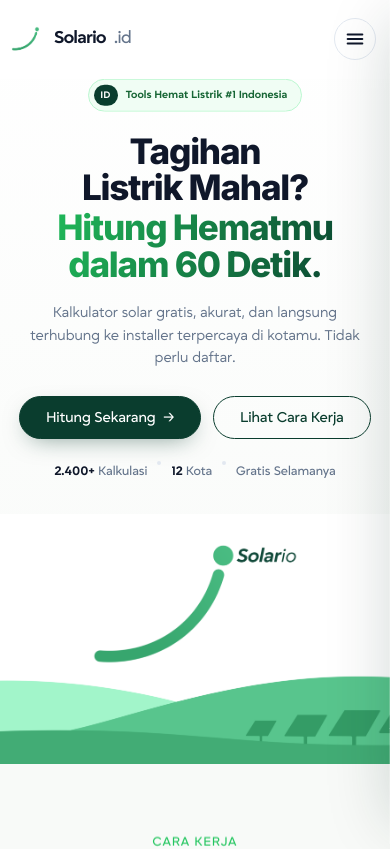
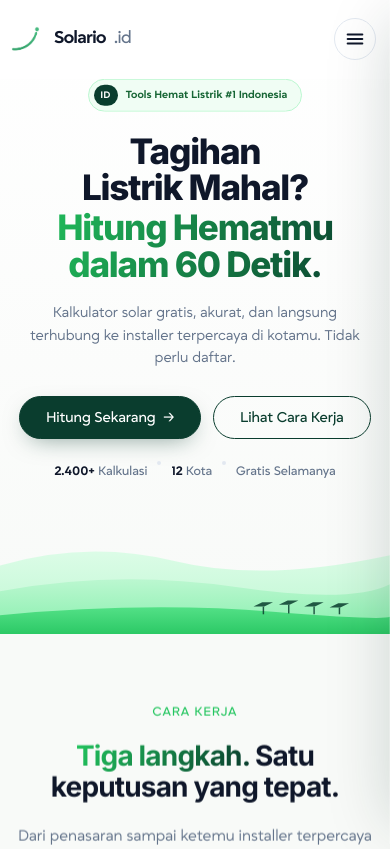
Before and after one commit to antararuang094-glitch/Solario, a Next.js app: page / in a window 390 px wide. Shown: the top 849 px of the page. Built offline with nearby package versions, Linux system fonts and the light colour scheme.

Commit message:
update tampilan

```diff
--- a/app/admin/dashboard/client.tsx
+++ b/app/admin/dashboard/client.tsx
@@ -5,7 +5,7 @@
 import { useRouter } from "next/navigation";
 import { AdminLeadTable, AdminInstallerTable } from "@/components/AdminLeadTable";
 import { Button } from "@/components/ui/button";
-import { LogOut, Sun } from "lucide-react";
+import { LogOut } from "lucide-react";
 import { cn } from "@/lib/utils";
 
 interface Lead {
@@ -64,9 +64,12 @@
       <header className="border-b border-[#e5e7eb] bg-white">
         <div className="mx-auto max-w-7xl px-4 sm:px-6 h-16 flex items-center justify-between">
           <Link href="/admin/dashboard" className="flex items-center gap-2">
-            <div className="w-8 h-8 rounded-xl bg-[#0d3b2e] flex items-center justify-center text-white">
-              <Sun className="w-4 h-4" />
-            </div>
+            <img
+              src="/solario-icon.png"
+              alt=""
+              aria-hidden="true"
+              className="w-9 h-9 object-contain -ml-1"
+            />
             <span className="font-semibold text-ink">
               Solario<span className="text-[#16a34a]">.id</span>
             </span>
--- a/app/admin/page.tsx
+++ b/app/admin/page.tsx
@@ -9,7 +9,7 @@
 import { Button } from "@/components/ui/button";
 import { Input } from "@/components/ui/input";
 import { Label, FieldError } from "@/components/ui/label";
-import { Sun, Lock } from "lucide-react";
+import { Lock } from "lucide-react";
 import { useToast } from "@/components/ui/toast";
 
 type FormData = z.infer<typeof adminLoginSchema>;
@@ -50,10 +50,13 @@
     <main className="min-h-screen flex items-center justify-center px-4 bg-surface">
       <div className="w-full max-w-sm">
         <div className="flex flex-col items-center mb-6">
-          <div className="w-12 h-12 rounded-xl bg-[#0d3b2e] flex items-center justify-center text-white">
-            <Sun className="w-6 h-6" />
-          </div>
-          <h1 className="mt-4 text-2xl font-semibold text-ink">
+          <img
+            src="/solario-icon.png"
+            alt=""
+            aria-hidden="true"
+            className="w-16 h-16 object-contain"
+          />
+          <h1 className="mt-3 text-2xl font-semibold text-ink">
             Solario<span className="text-[#16a34a]">.id</span> Admin
           </h1>
           <p className="mt-1 text-sm text-subtext">Login untuk mengelola leads dan installer</p>
--- a/app/globals.css
+++ b/app/globals.css
@@ -551,7 +551,7 @@
   50%      { transform: translateY(-4px); }
 }
 
-/* Hero image — full-bleed illustration (no crop) */
+/* Hero image — full-bleed illustration (no crop) — desktop only */
 .solario-landing .sl-hero-image-wrap {
   margin: 48px 0 0;
   width: 100%;
@@ -565,6 +565,21 @@
   height: auto;
   display: block;
   border-radius: 0;
+}
+
+/* Mobile-only hills SVG — desktop hides it */
+.solario-landing .sl-hero-hills-mobile {
+  display: none;
+  width: 100%;
+  margin-top: 40px;
+  opacity: 0;
+  transform: translateY(20px);
+  animation: sl-heroImageIn 1s var(--sl-ease) .25s forwards;
+}
+.solario-landing .sl-hero-hills-mobile svg {
+  width: 100%;
+  height: 140px;
+  display: block;
 }
 @keyframes sl-heroImageIn {
   to { opacity: 1; transform: translateY(0); }
@@ -1014,20 +1029,9 @@
   .solario-landing .sl-hero-stats .dot { margin: 0 10px; }
   .solario-landing .sl-badge { margin-bottom: 20px; font-size: 12px; }
 
-  /* Hero image: adaptive crop — show tighter/taller portrait crop */
-  .solario-landing .sl-hero-image-wrap {
-    margin-top: 32px;
-    height: 56vw;
-    max-height: 320px;
-    min-height: 200px;
-    overflow: hidden;
-  }
-  .solario-landing .sl-hero-image-wrap img {
-    width: 100%;
-    height: 100%;
-    object-fit: cover;
-    object-position: center 45%;
-  }
+  /* Hero image: hide on mobile, show SVG hills instead */
+  .solario-landing .sl-hero-image-desktop { display: none; }
+  .solario-landing .sl-hero-hills-mobile { display: block; }
 
   /* Sections: tighter padding */
   .solario-landing .sl-how,
@@ -1125,12 +1129,9 @@
     font-size: 10px; padding: 2px 7px;
   }
 
-  /* Hero image: even tighter portrait crop on small mobile */
-  .solario-landing .sl-hero-image-wrap {
-    height: 64vw;
-    max-height: 280px;
-    min-height: 220px;
-  }
+  /* Hills tighter on small mobile */
+  .solario-landing .sl-hero-hills-mobile { margin-top: 32px; }
+  .solario-landing .sl-hero-hills-mobile svg { height: 120px; }
 
   /* Footer */
   .solario-landing .sl-footer-grid {
--- a/app/page.tsx
+++ b/app/page.tsx
@@ -352,12 +352,53 @@
             </div>
           </div>
 
-          <div className="sl-hero-image-wrap">
+          <div className="sl-hero-image-wrap sl-hero-image-desktop">
             <img
               src="/solario-hero.png"
               alt="Solario — solar untuk Indonesia"
               loading="eager"
             />
+          </div>
+
+          <div className="sl-hero-hills-mobile" aria-hidden="true">
+            <svg viewBox="0 0 400 140" preserveAspectRatio="none" xmlns="http://www.w3.org/2000/svg">
+              <defs>
+                <linearGradient id="hillBack" x1="0" y1="0" x2="0" y2="1">
+                  <stop offset="0%" stopColor="#dcfce7" />
+                  <stop offset="100%" stopColor="#bbf7d0" />
+                </linearGradient>
+                <linearGradient id="hillMid" x1="0" y1="0" x2="0" y2="1">
+                  <stop offset="0%" stopColor="#bbf7d0" />
+                  <stop offset="100%" stopColor="#86efac" />
+                </linearGradient>
+                <linearGradient id="hillFront" x1="0" y1="0" x2="0" y2="1">
+                  <stop offset="0%" stopColor="#4ade80" />
+                  <stop offset="100%" stopColor="#22c55e" />
+                </linearGradient>
+              </defs>
+              <path d="M0,140 L0,60 Q90,30 180,55 T400,48 L400,140 Z" fill="url(#hillBack)" />
+              <path d="M0,140 L0,90 Q120,65 240,85 T400,82 L400,140 Z" fill="url(#hillMid)" />
+              <path d="M0,140 L0,118 Q150,102 280,114 T400,118 L400,140 Z" fill="url(#hillFront)" opacity="0.9" />
+              {/* Solar panels silhouettes on the front hill */}
+              <g fill="#0a3d2e" opacity="0.85">
+                <g transform="translate(260,103)">
+                  <path d="M0,5 L9,0 L20,0 L11,5 Z" />
+                  <rect x="9.4" y="5" width="1.5" height="9" />
+                </g>
+                <g transform="translate(286,101)">
+                  <path d="M0,5 L9,0 L20,0 L11,5 Z" />
+                  <rect x="9.4" y="5" width="1.5" height="10" />
+                </g>
+                <g transform="translate(312,103)">
+                  <path d="M0,5 L9,0 L20,0 L11,5 Z" />
+                  <rect x="9.4" y="5" width="1.5" height="9" />
+                </g>
+                <g transform="translate(338,104)">
+                  <path d="M0,5 L9,0 L20,0 L11,5 Z" />
+                  <rect x="9.4" y="5" width="1.5" height="8" />
+                </g>
+              </g>
+            </svg>
           </div>
         </div>
       </section>
--- a/components/Calculator.tsx
+++ b/components/Calculator.tsx
@@ -23,7 +23,6 @@
   Home,
   Leaf,
   Lock,
-  Sun,
   TrendingUp,
   Warehouse,
 } from "lucide-react";
@@ -221,7 +220,12 @@
             />
             <div className="relative">
               <div className="inline-flex items-center gap-2 text-[10px] sm:text-xs font-semibold uppercase tracking-[0.12em] text-emerald-200/80">
-                <Sun className="w-3.5 h-3.5" />
+                <img
+                  src="/solario-icon.png"
+                  alt=""
+                  aria-hidden="true"
+                  className="w-5 h-5 object-contain brightness-0 invert opacity-90"
+                />
                 Hasil untuk {inputState.kota === "default" ? "Kota Anda" : inputState.kota}
                 <span className="text-white/30">·</span>
                 {inputState.golonganListrik}
--- a/components/Navbar.tsx
+++ b/components/Navbar.tsx
@@ -2,7 +2,7 @@
 
 import * as React from "react";
 import Link from "next/link";
-import { Calculator, Home, LogIn, Menu, Sun, Wrench, X } from "lucide-react";
+import { Calculator, Home, LogIn, Menu, Wrench, X } from "lucide-react";
 import { cn } from "@/lib/utils";
 
 export function Navbar() {
@@ -35,9 +35,12 @@
       <header className="border-b border-[#e5e7eb] bg-white/85 backdrop-blur sticky top-0 z-30">
         <div className="mx-auto max-w-6xl px-4 sm:px-6 h-16 flex items-center justify-between">
           <Link href="/" className="flex items-center gap-2 group">
-            <div className="w-9 h-9 rounded-xl bg-[#0a3d2e] flex items-center justify-center text-white group-hover:bg-[#16a34a] transition-colors">
-              <Sun className="w-4 h-4" />
-            </div>
+            <img
+              src="/solario-icon.png"
+              alt=""
+              aria-hidden="true"
+              className="w-11 h-11 object-contain -ml-1 transition-transform group-hover:rotate-[-4deg] group-hover:scale-105"
+            />
             <span className="font-bold text-ink text-lg tracking-tight">
               Solario<span className="text-[#16a34a]">.id</span>
             </span>
@@ -109,9 +112,12 @@
       >
         <div className="flex items-center justify-between px-5 py-4 border-b border-[#e5e7eb]">
           <span className="flex items-center gap-2">
-            <div className="w-8 h-8 rounded-xl bg-[#0a3d2e] flex items-center justify-center text-white">
-              <Sun className="w-4 h-4" />
-            </div>
+            <img
+              src="/solario-icon.png"
+              alt=""
+              aria-hidden="true"
+              className="w-10 h-10 object-contain -ml-1"
+            />
             <span className="font-bold text-ink tracking-tight">
               Solario<span className="text-[#16a34a]">.id</span>
             </span>
@@ -220,9 +226,12 @@
         <div className="grid grid-cols-2 sm:grid-cols-4 gap-8 sm:gap-10">
           <div className="col-span-2 sm:col-span-1">
             <Link href="/" className="flex items-center gap-2">
-              <div className="w-8 h-8 rounded-xl bg-[#0a3d2e] flex items-center justify-center text-white">
-                <Sun className="w-4 h-4" />
-              </div>
+              <img
+                src="/solario-icon.png"
+                alt=""
+                aria-hidden="true"
+                className="w-10 h-10 object-contain -ml-1"
+              />
               <span className="font-bold text-ink tracking-tight">
                 Solario<span className="text-[#16a34a]">.id</span>
               </span>
```
